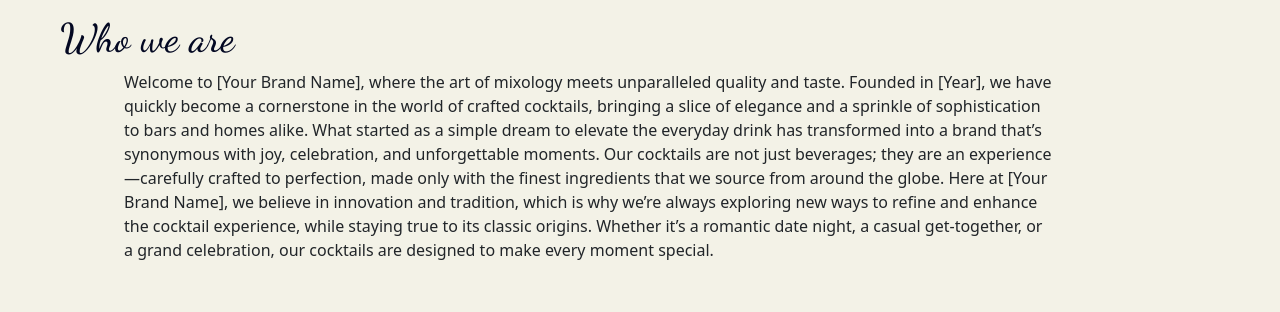
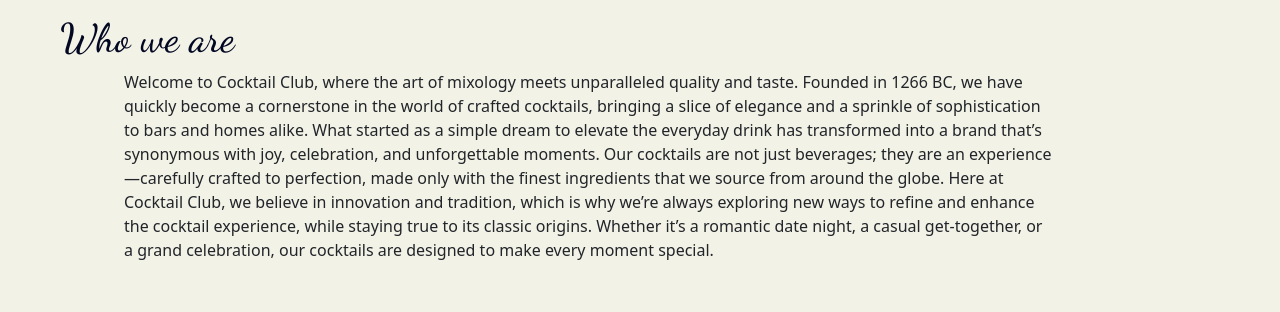
Before and after one commit to ruggerifrancesco/laravel-boolean-frontend, a Vue app: page /about in a window 1280 px wide. Shown: the part 404-716 px from the top of the page. Built offline with nearby package versions, Linux system fonts and the light colour scheme.

Commit message:
Info added to About us

```diff
--- a/src/pages/About.vue
+++ b/src/pages/About.vue
@@ -10,9 +10,9 @@
                 Who we are
             </h1>
             <p>
-                Welcome to [Your Brand Name], where the art of mixology meets unparalleled quality and taste. Founded in [Year], we have quickly become a cornerstone in the world of crafted cocktails, bringing a slice of elegance and a sprinkle of sophistication to bars and homes alike.
+                Welcome to Cocktail Club, where the art of mixology meets unparalleled quality and taste. Founded in 1266 BC, we have quickly become a cornerstone in the world of crafted cocktails, bringing a slice of elegance and a sprinkle of sophistication to bars and homes alike.
                 What started as a simple dream to elevate the everyday drink has transformed into a brand that’s synonymous with joy, celebration, and unforgettable moments. Our cocktails are not just beverages; they are an experience—carefully crafted to perfection, made only with the finest ingredients that we source from around the globe.
-                Here at [Your Brand Name], we believe in innovation and tradition, which is why we’re always exploring new ways to refine and enhance the cocktail experience, while staying true to its classic origins. Whether it’s a romantic date night, a casual get-together, or a grand celebration, our cocktails are designed to make every moment special.
+                Here at Cocktail Club, we believe in innovation and tradition, which is why we’re always exploring new ways to refine and enhance the cocktail experience, while staying true to its classic origins. Whether it’s a romantic date night, a casual get-together, or a grand celebration, our cocktails are designed to make every moment special.
             </p>
         </div>
         <div class="team">
```
